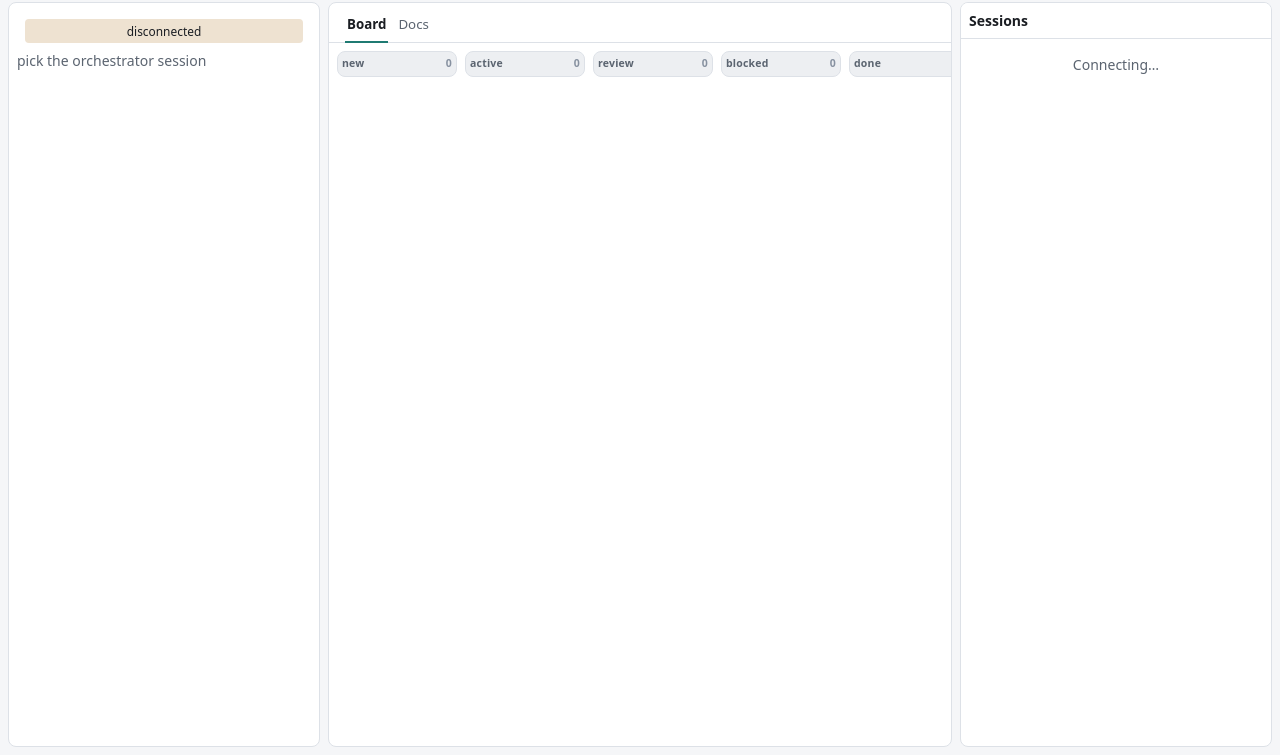
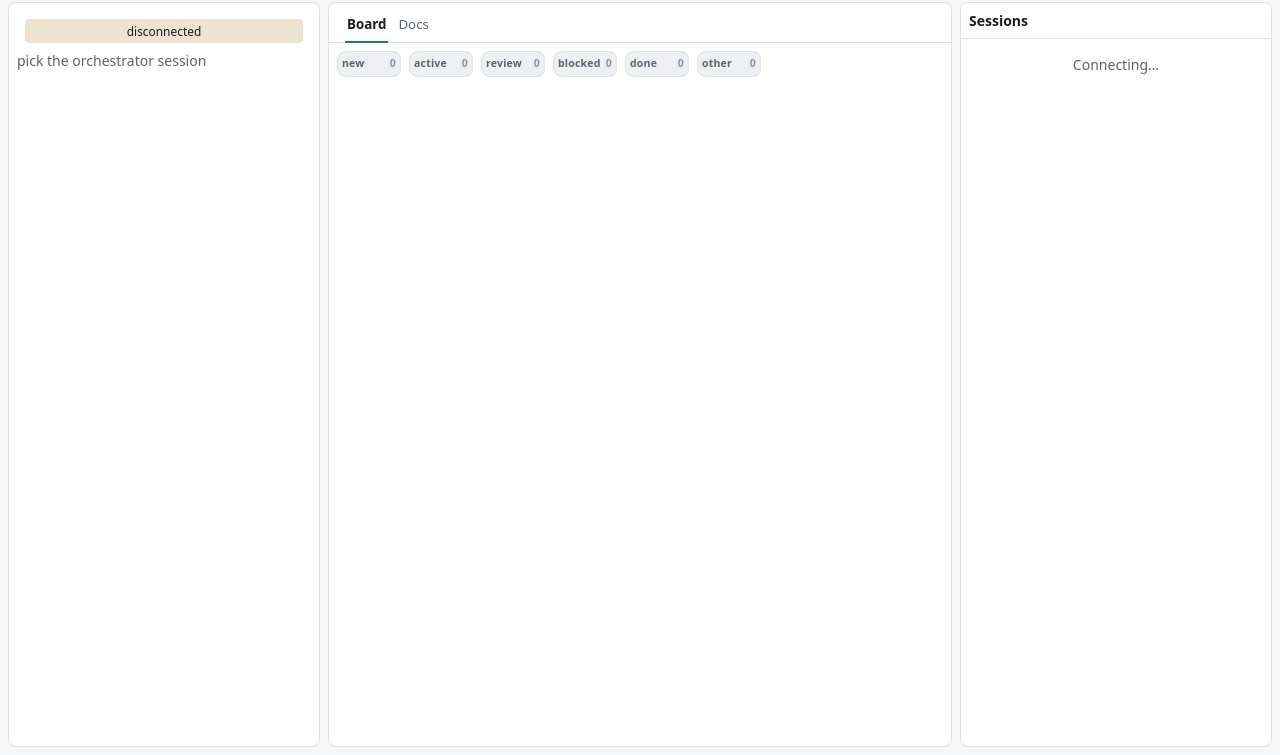
Before and after one commit to kroticw/fleetdeck, a website with bundled scripts: page web/index.html in a window 1280 px wide. Shown: the part 45-800 px from the top of the page. Built offline with nearby package versions, Linux system fonts and the light colour scheme; no server answers.

Commit message:
fix(web): wrap card titles by word, and stop wasting width on empty columns (#67)
Six equal-width kanban columns broke long titles into one or two words
per line, sometimes mid-word: overflow-wrap: anywhere counts as a
break opportunity inside the flex-sizing algorithm itself, so a narrow
.kcol shrank eagerly and wrapped without ever having to prove a whole
word wouldn't fit. Switching to overflow-wrap: break-word only splits
a word as a last resort, so real prose titles wrap at spaces the way a
reader expects.

The other half of the same complaint: every column claimed identical
width regardless of content, so an empty "new" or "other" column held
exactly as much space as "done" with thirty cards in it. Columns with
cards now get a higher flex-grow and share what empty columns (marked
.kcol-empty by board.js, shrunk to a compact floor by app.css) give
up.

Six columns wide enough to read titles in no longer always fit a
realistic window without scrolling. That's fine -- the board already
scrolls internally rather than moving the page -- but the scrollbar
alone is not a reliable cue: it is a macOS overlay, invisible until
hovered, the same discoverability gap #38 fixed once already when
columns had nowhere to shrink to. board.js now measures whether there
is genuinely more board to the right of what's visible (after every
render, on resize, and on scroll itself) and toggles a class app.css
turns into a fading right edge -- present only while there is
something past it to reach, gone once scrolled to the last column.

Signed-off-by: denisdavydov <denises.krotic@ya.ru>
Co-authored-by: denisdavydov <denises.krotic@ya.ru>

```diff
--- a/web/app.css
+++ b/web/app.css
@@ -961,6 +961,42 @@ main {
   gap: var(--gap);
   overflow-x: auto;
   padding: var(--gap);
+  /* Six columns wide enough to read titles in no longer fit every realistic
+     window without scrolling -- readable titles and six-columns-at-once are
+     a real tradeoff, not something CSS alone resolves. Scrolling here is
+     fine (the board owns it, the page never moves); staying invisible until
+     hovered is not: macOS's overlay scrollbar gives no idle-state hint that
+     there is anything past the edge, which is the exact discoverability gap
+     #38 fixed once already when columns had nowhere to shrink to. A always-
+     visible, styled scrollbar keeps that fix in force under the wider
+     columns this task adds. */
+  scrollbar-width: thin;
+  scrollbar-color: var(--border-strong) transparent;
+}
+
+#board::-webkit-scrollbar {
+  height: 10px;
+}
+
+#board::-webkit-scrollbar-track {
+  background: transparent;
+}
+
+#board::-webkit-scrollbar-thumb {
+  background: var(--border-strong);
+  border-radius: var(--radius-sm);
+}
+
+/* .board-scrollable (web/js/board.js's markScrollable) is a real measurement
+ * -- scrollWidth > clientWidth, re-taken after every render and on resize --
+ * not a guess about typical window widths. The styled scrollbar above is
+ * still a hover/interaction affordance on most platforms; this is not: a
+ * fade on the last ~40px says "more columns past here" in the idle,
+ * unscrolled screenshot itself, before any pointer ever reaches the board.
+ * It only ever appears when there genuinely is more to reach. */
+.board-scrollable {
+  mask-image: linear-gradient(to right, #000 calc(100% - 40px), transparent 100%);
+  -webkit-mask-image: linear-gradient(to right, #000 calc(100% - 40px), transparent 100%);
 }
 
 .kerror {
@@ -976,10 +1012,18 @@ main {
  * #board's overflow-x, and macOS's overlay scrollbars give no idle-state
  * hint that anything is there to scroll to. Letting columns shrink together
  * instead means the whole board fits without scrolling on realistic widths;
- * min-width stays a readability floor, not a promise every column gets it. */
+ * min-width stays a readability floor, not a promise every column gets it.
+ *
+ * flex-grow raised from 1 to 3 in the same change that added .kcol-empty
+ * below: six columns sharing width equally regardless of content was the
+ * other half of the "несуразненько" complaint -- an empty "new" or "other"
+ * column held exactly as much width as a "done" column carrying thirty
+ * cards. .kcol-empty shrinks toward its floor instead of competing for
+ * space; a higher grow on the base rule lets the columns that actually have
+ * cards claim what the empty ones give up. */
 .kcol {
-  flex: 1 1 140px;
-  min-width: 120px;
+  flex: 3 1 160px;
+  min-width: 140px;
   display: flex;
   flex-direction: column;
   gap: 6px;
@@ -991,6 +1035,17 @@ main {
   padding: var(--gap-sm);
 }
 
+/* An empty column stays a real drop target -- never removed, never
+   unreachable -- but has no cards to read, so it has no claim on the same
+   width as a column that does. flex-grow 0 stops it competing for the
+   space .kcol above gives the non-empty columns; the floor is the header
+   row's own content (a short stage word plus a one-digit count), not an
+   arbitrary number. */
+.kcol-empty {
+  flex: 0 1 64px;
+  min-width: 64px;
+}
+
 .kcol h5 {
   margin: 0 0 2px;
   display: flex;
@@ -1041,7 +1096,15 @@ main {
   font-size: var(--fs-sm);
   font-weight: 600;
   color: var(--text);
-  overflow-wrap: anywhere;
+  /* break-word, not anywhere: anywhere also counts as a break opportunity
+     inside the flex-sizing algorithm itself, so a narrow .kcol shrinks
+     eagerly and wraps titles one or two words at a time, sometimes mid-word,
+     because the layout never has to prove a whole word won't fit before
+     breaking it. break-word only splits a word when the line would
+     otherwise overflow -- real titles, which are prose with plenty of
+     spaces, wrap at word boundaries the way a reader expects; only a single
+     token wider than the column would ever break mid-word. */
+  overflow-wrap: break-word;
 }
 
 .ksession {
--- a/web/js/board.js
+++ b/web/js/board.js
@@ -62,9 +62,15 @@ function cardHTML(c, orphanPaths) {
     </article>`;
 }
 
-function columnHTML(label, stage, cards, orphanPaths) {
+export function columnHTML(label, stage, cards, orphanPaths) {
+  // An empty column is a real drop target, not dead space -- it must never
+  // become unreachable -- but it has nothing that needs reading, so it has
+  // no reason to claim the same width as a column carrying thirty cards.
+  // .kcol-empty (app.css) is what actually shrinks it; this only says which
+  // columns qualify.
+  const empty = cards.length === 0;
   return `
-    <div class="kcol" data-stage="${escapeHTML(stage)}">
+    <div class="kcol${empty ? " kcol-empty" : ""}" data-stage="${escapeHTML(stage)}">
       <h5>${escapeHTML(label)} <span class="kcount">${cards.length}</span></h5>
       ${cards.map((c) => cardHTML(c, orphanPaths)).join("")}
     </div>`;
@@ -104,6 +110,29 @@ function render(root, snap) {
   for (const bar of root.querySelectorAll(".kprog i[data-progress]")) {
     bar.style.width = bar.dataset.progress + "%";
   }
+
+  markScrollable(root);
+}
+
+// The board's own scrollbar is the platform's, and on macOS that is an
+// overlay that stays invisible until the pointer is over it -- exactly the
+// discoverability gap #38 fixed once for columns that had nowhere left to
+// shrink to. Six columns wide enough to carry a readable title no longer
+// always fit without scrolling (see app.css's own note on #board), so that
+// gap is back unless something renders regardless of hover state. This adds
+// .board-scrollable, a plain class app.css turns into a right-edge shadow,
+// whenever there is genuinely more board to the right of what is currently
+// visible -- not "the board happens to be wider than its box" (true for the
+// whole session, however far scrolled) but "scrolling right now would show
+// something new". Real measurements, re-taken after every render, on
+// resize, and on scroll itself: the same content can cross the
+// fits/doesn't boundary on a resize with no new snapshot, and scrolling to
+// the far column must turn the shadow off rather than fade content that has
+// nothing left past it to promise.
+const SCROLL_END_SLACK_PX = 1; // sub-pixel layout rounding, not a real gap
+function markScrollable(root) {
+  const moreToTheRight = root.scrollLeft + root.clientWidth < root.scrollWidth - SCROLL_END_SLACK_PX;
+  root.classList.toggle("board-scrollable", moreToTheRight);
 }
 
 export function renderBoard(root, onOpenCard) {
@@ -117,5 +146,16 @@ export function renderBoard(root, onOpenCard) {
     onOpenCard(card.dataset.path);
   });
 
+  // A resize alone can cross the fits/doesn't boundary with no new snapshot
+  // to trigger a re-render -- the columns already on screen are unchanged,
+  // only how much of them the window can show. Re-measuring is enough here;
+  // the markup itself does not need rebuilding for that.
+  window.addEventListener("resize", () => markScrollable(root));
+
+  // And scrolling the board itself is exactly what turns the shadow off --
+  // reaching the last column is the one thing markScrollable exists to
+  // notice, so it has to run on the event that actually gets there.
+  root.addEventListener("scroll", () => markScrollable(root));
+
   subscribe((snap) => render(root, snap));
 }
```
Also changed, not shown: web/js/_tests/board.test.js (added, +21 -0 lines).
